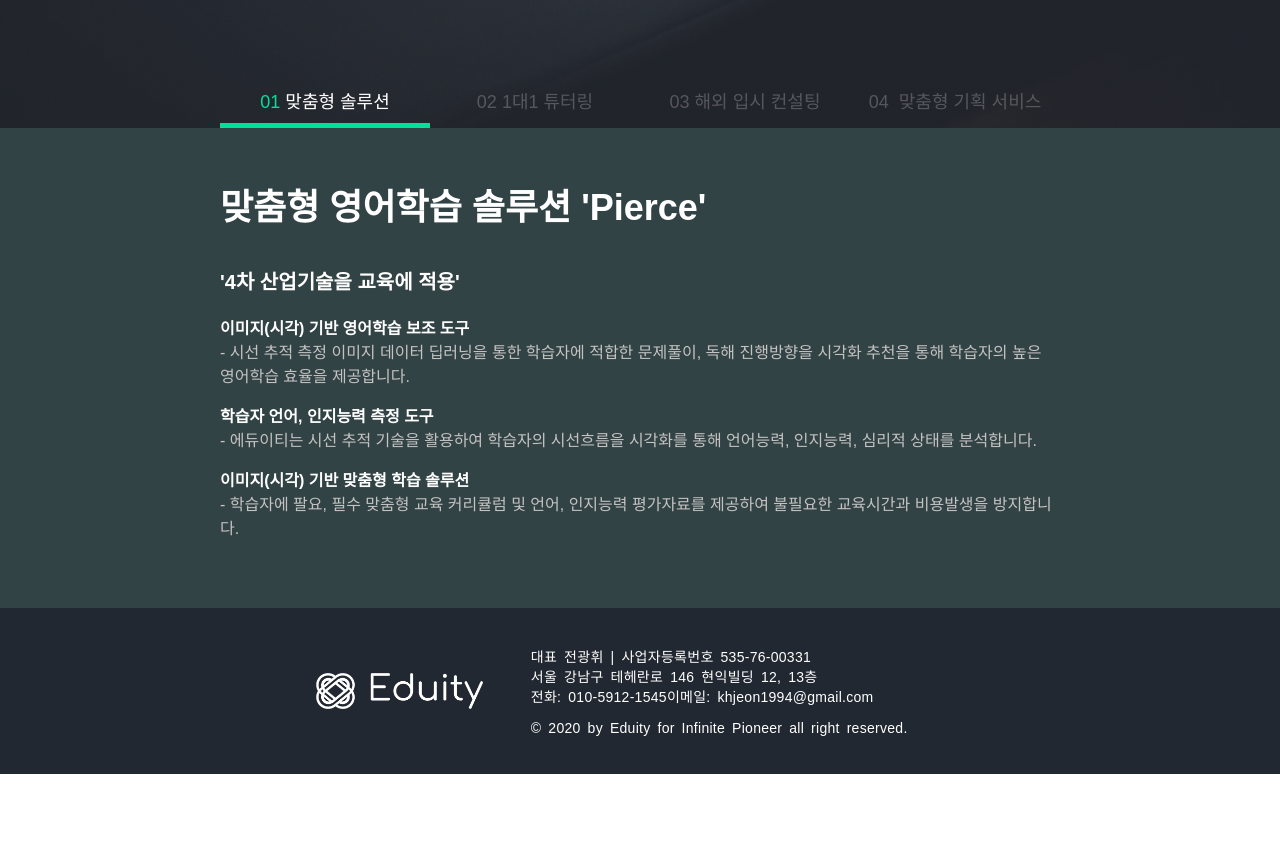
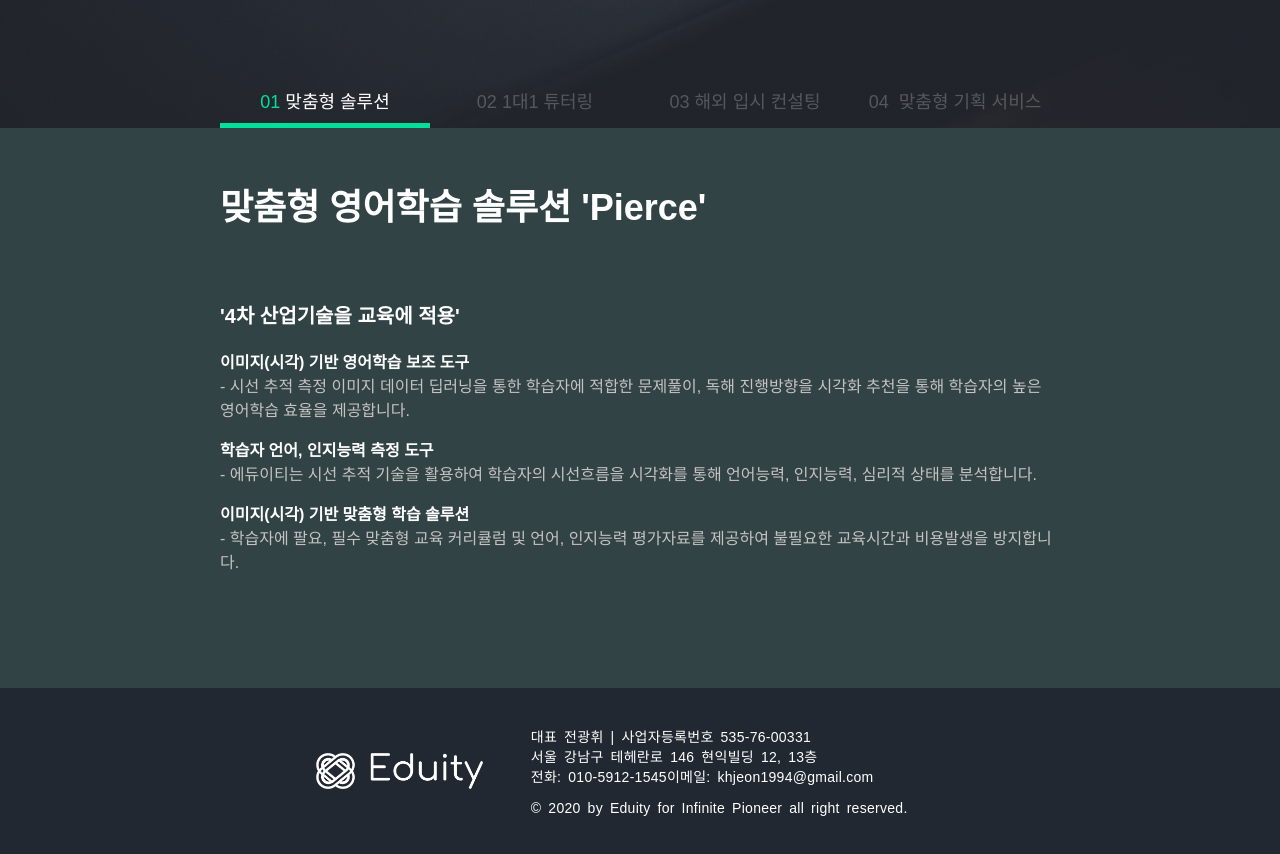
Before and after one commit to Optmier/eduity-introduce, a React (Create React App) app: page /product in a window 1280 px wide. Shown: the part 2060-2914 px from the top of the page. Before the commit the page ends 2834 px from the top, so only its background shows below. Built offline with nearby package versions, Linux system fonts and the light colour scheme; no server answers; a web font is replaced by a local one.

Commit message:
production페이지 컨펌내용 수정

```diff
--- a/src/styles/product.scss
+++ b/src/styles/product.scss
@@ -205,7 +205,7 @@
 
 .getStepContent {
     background-color: #324345;
-    min-height: 60vh;
+    min-height: 70vh;
     color: white;
 
     & .responsive {
@@ -216,6 +216,7 @@
             & .title {
                 & p {
                     margin-top: 0;
+                    margin-bottom: 70px;
                     font-size: 36px;
                     font-weight: 600;
                 }
```
